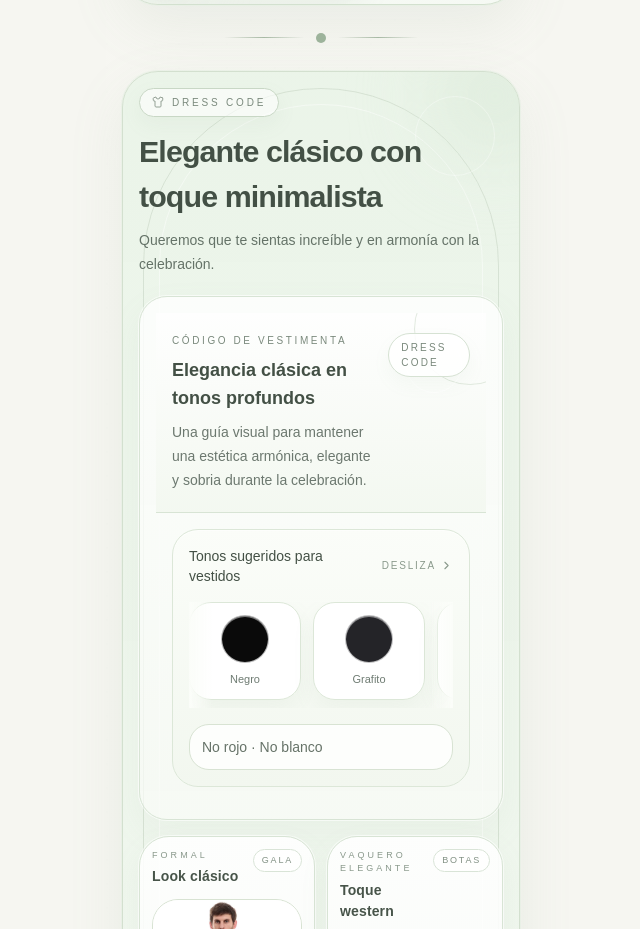
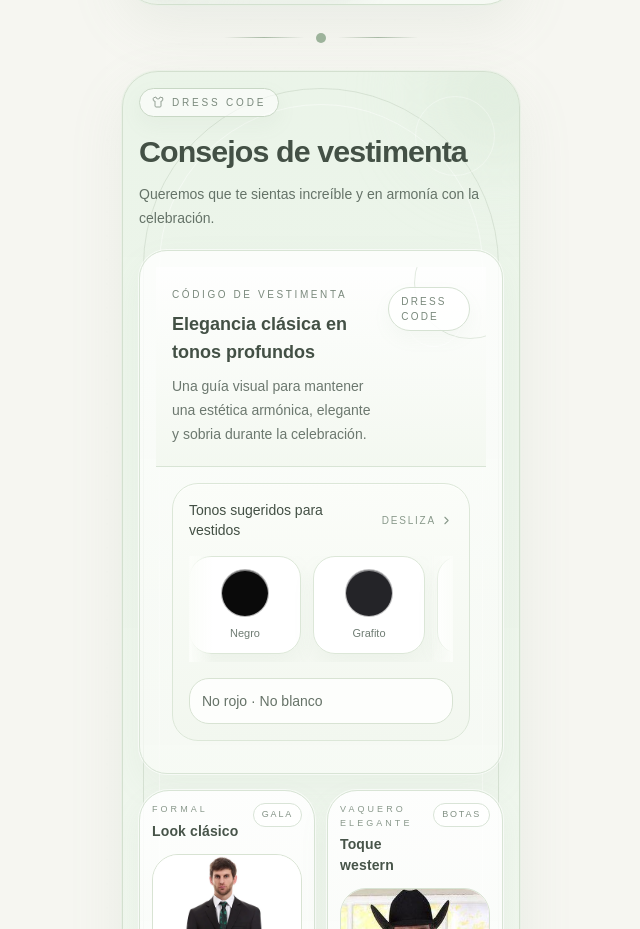
Before and after one commit to roiszs/BodaSantiago-Lily, a Next.js app: page / in a window 1280 px wide. Shown: the part 3221-4150 px from the top of the page, without its empty margins (319-959 px from the left). Built offline with nearby package versions, Linux system fonts and the light colour scheme.

Commit message:
consejos de vestimenta

```diff
--- a/src/app/page.tsx
+++ b/src/app/page.tsx
@@ -1229,7 +1229,7 @@ export default function WeddingInvitationMobile() {
           <StageFrame>
             <SectionHeading
               eyebrow="Dress code"
-              title="Elegante clásico con toque minimalista"
+              title="Consejos de vestimenta"
               subtitle="Queremos que te sientas increíble y en armonía con la celebración."
               icon={<Shirt size={12} />}
             />
```
